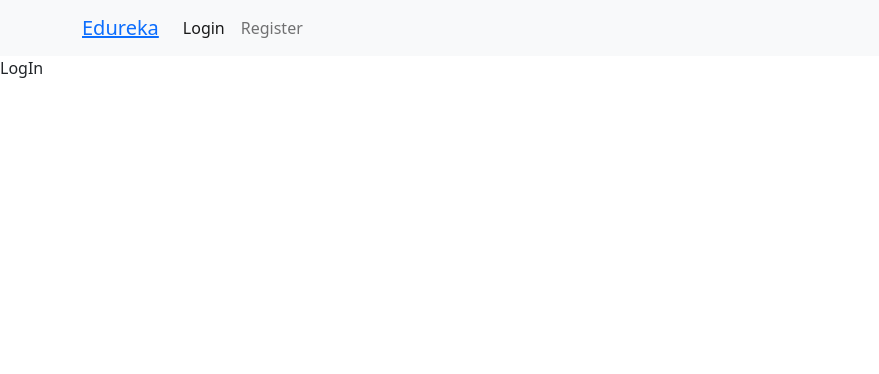
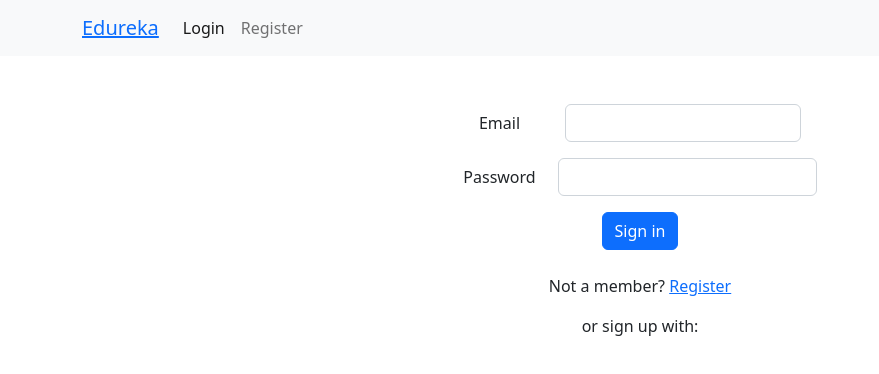
Before and after one commit to kmdshojib/edureka-client, a React (Create React App) app: page /login in a window 1280 px wide. Shown: the top 374 px of the page, without its empty margins (0-879 px from the left). Built offline with nearby package versions, Linux system fonts and the light colour scheme.

Commit message:
login page added

```diff
--- a/src/components/login/login.js
+++ b/src/components/login/login.js
@@ -1,8 +1,55 @@
 import React from 'react'
+import { NavLink } from 'react-router-dom';
 
 const LogIn = () => {
+    const handleSubmitLoginForm = (e) => {
+        e.preventDefault()
+        const form = e.target
+        const email = form.email.value
+        const password = form.password.value
+
+        console.log(email,password)
+    }
   return (
-    <div>LogIn</div>
+    <form onSubmit={handleSubmitLoginForm} className="w-70 mt-5 align-items-center d-flex justify-content-center flex-column">
+        <div className="orm-outline row mb-3">
+
+            <label className="col-sm-3 col-form-label" htmlFor="email">Email</label>
+            <div className='col-sm-9'>
+            <input type="email" name="email" className="form-control" required/>
+            </div>
+        </div>
+
+        <div className="form-outline row mb-3">
+
+            <label className="col-sm-3 col-form-label" htmlFor="password">Password</label>
+            <div className='col-sm-9'>
+                <input type="password" name="password" className="form-control" required/>
+            </div>
+        </div>
+        <button type="submit" className="btn btn-primary btn-block mb-4">Sign in</button>
+
+
+        <div className="text-center">
+            <p>Not a member? <NavLink to="/register">Register</NavLink></p>
+            <p>or sign up with:</p>
+            {/* <button type="button" className="btn btn-link btn-floating mx-1">
+                <i className="fab fa-facebook-f"></i>
+            </button>
+
+            <button type="button" className="btn btn-link btn-floating mx-1">
+                <i className="fab fa-google"></i>
+            </button>
+
+            <button type="button" className="btn btn-link btn-floating mx-1">
+                <i className="fab fa-twitter"></i>
+            </button>
+
+            <button type="button" className="btn btn-link btn-floating mx-1">
+                <i className="fab fa-github"></i>
+            </button> */}
+        </div>
+    </form>
   )
 }
 
```
